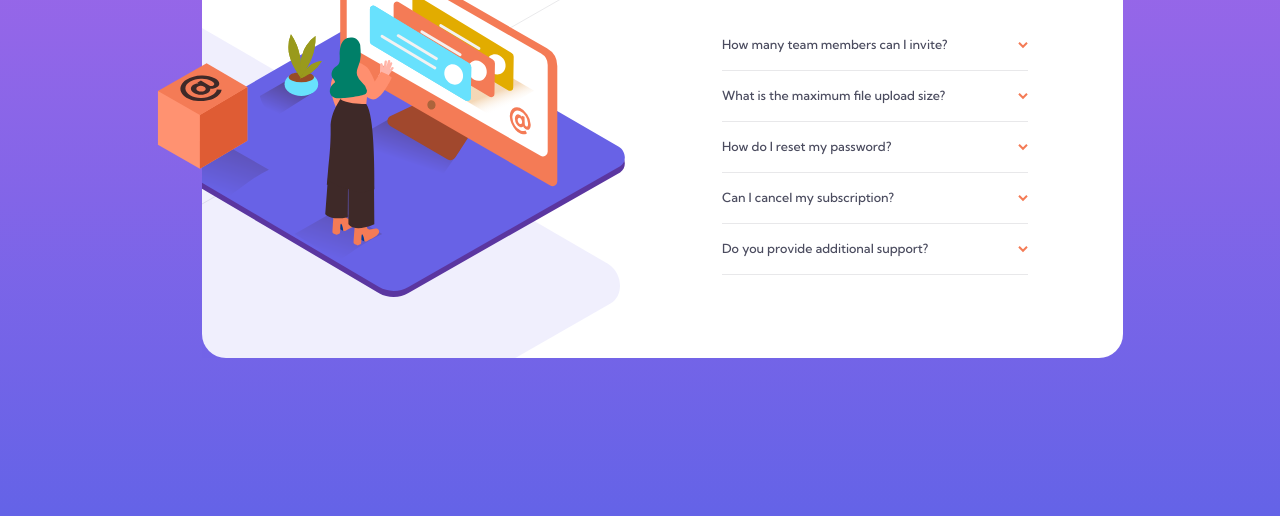
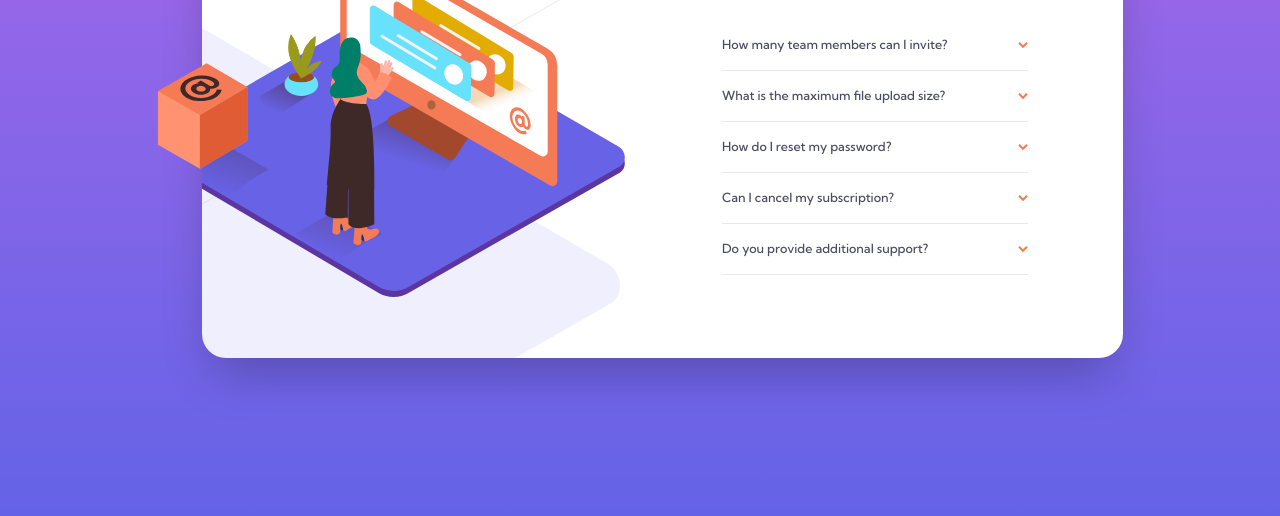
Before and after one commit to markup-mitchell/fem-faq, a plain HTML site: page index.html in a window 1280 px wide. Shown: the part 284-800 px from the top of the page. Drawn offline with Linux system fonts and the light colour scheme; a script that the page names is missing.

Commit message:
add shadow, update deadme

```diff
--- a/style.css
+++ b/style.css
@@ -94,6 +94,7 @@ h1 {
 	background-color: white;
 	border-radius: 3rem;
 	width: 100%;
+	box-shadow: 0 25px 50px -12px rgba(0, 0, 0, 0.25);
 }
 
 .illustration-shadow {
```
Also changed, not shown: 2 other files.
